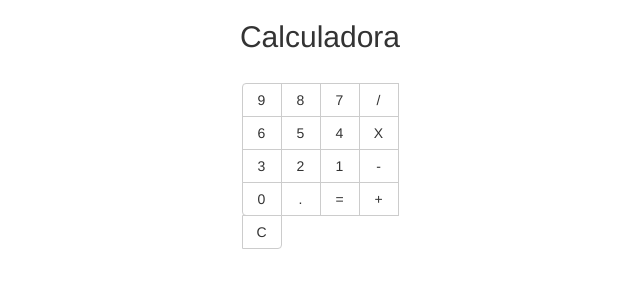
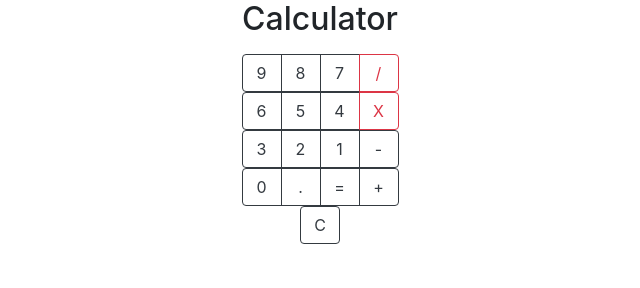
Before and after one commit to vicforpublic/databases-web, a plain HTML site: page calculator.html in a window 1280 px wide. Shown: the whole page, without its empty margins (320-960 px from the left). Drawn offline with nearby package versions, Linux system fonts and the light colour scheme.

Commit message:
some changes

```diff
--- a/calculator.html
+++ b/calculator.html
@@ -1,53 +1,61 @@
 <!DOCTYPE html>
 <html>
+
 <head>
-<title>CALCULADORA</title>
+	<title>calculator</title>
 
 	<meta charset="utf-8">
 	<meta name="viewport" content="width=device-width, initial-scale=1, shrink-to-fit=no">
 
-    <!-- Bootstrap CSS
-    <link rel="stylesheet" href="https://stackpath.bootstrapcdn.com/bootstrap/4.1.3/css/bootstrap.min.css" integrity="sha384-MCw98/SFnGE8fJT3GXwEOngsV7Zt27NXFoaoApmYm81iuXoPkFOJwJ8ERdknLPMO" crossorigin="anonymous">
-    -->
+	<!-- Bootstrap CSS -->
+	<link rel="stylesheet" href="https://stackpath.bootstrapcdn.com/bootstrap/4.1.3/css/bootstrap.min.css" integrity="sha384-MCw98/SFnGE8fJT3GXwEOngsV7Zt27NXFoaoApmYm81iuXoPkFOJwJ8ERdknLPMO"
+	 crossorigin="anonymous">
+
 	<link rel="stylesheet" href="css/css2.css">
-
-
 </head>
 <center>
+
 	<body>
-<h2>Calculadora</h2>
+		<h2>Calculator</h2>
 
-<p id="demo"></p>
+		<p id="demo"> </p>
 		<div class="btn-group btn-matrix">
-<button type="button" class="btn btn-default" onclick="clicarNumero(9)">9</button>
-<button type="button" class="btn btn-default" onclick="clicarNumero(8)">8</button>
-<button type="button" class="btn btn-default" onclick="clicarNumero(7)">7</button>
-<button type="button" class="btn btn-default" onclick="operador('/')">/</button>
+			<button type="button" class="btn btn-outline-dark" onclick="clicarNumero(9)">9</button>
+			<button type="button" class="btn btn-outline-dark" onclick="clicarNumero(8)">8</button>
+			<button type="button" class="btn btn-outline-dark" onclick="clicarNumero(7)">7</button>
+			<button type="button" class="btn btn-outline-danger" onclick="operador('/')">/</button>
+		</div>
 		<br>
-<button type="button" class="btn btn-default" onclick="clicarNumero(6)">6</button>
-<button type="button" class="btn btn-default" onclick="clicarNumero(5)">5</button>
-<button type="button" class="btn btn-default" onclick="clicarNumero(4)">4</button>
-<button type="button" class="btn btn-default" onclick="clicarNumero('x')">X</button>
+		<div class="btn-group btn-matrix">
+			<button type="button" class="btn btn-outline-dark" onclick="clicarNumero(6)">6</button>
+			<button type="button" class="btn btn-outline-dark" onclick="clicarNumero(5)">5</button>
+			<button type="button" class="btn btn-outline-dark" onclick="clicarNumero(4)">4</button>
+			<button type="button" class="btn btn-outline-danger" onclick="clicarNumero('x')">X</button>
+		</div>
 		<br>
-<button type="button" class="btn btn-default" onclick="clicarNumero(3)">3</button>
-<button type="button" class="btn btn-default" onclick="clicarNumero(2)">2</button>
-<button type="button" class="btn btn-default" onclick="clicarNumero(1)">1</button>
-<button type="button" class="btn btn-default" onclick="operador('-')">-</button>
+		<div class="btn-group btn-matrix">
+			<button type="button" class="btn btn-outline-dark" onclick="clicarNumero(3)">3</button>
+			<button type="button" class="btn btn-outline-dark" onclick="clicarNumero(2)">2</button>
+			<button type="button" class="btn btn-outline-dark" onclick="clicarNumero(1)">1</button>
+			<button type="button" class="btn btn-outline-dark" onclick="operador('-')">-</button>
+		</div>
 		<br>
-<button type="button" class="btn btn-default" onclick="clicarNumero(0)">0</button>
-<button type="button" class="btn btn-default" onclick="operador('.')">.</button>
-<button type="button" class="btn btn-default" onclick="calcula()">=</button>
-<button type="button" class="btn btn-default" onclick="operador('+')">+</button>
+		<div class="btn-group btn-matrix">
+			<button type="button" class="btn btn-outline-dark" onclick="clicarNumero(0)">0</button>
+			<button type="button" class="btn btn-outline-dark" onclick="operador('.')">.</button>
+			<button type="button" class="btn btn-outline-dark" onclick="calcula()">=</button>
+			<button type="button" class="btn btn-outline-dark" onclick="operador('+')">+</button>
+		</div>
 		<br>
-<button type="button" class="btn btn-default" onclick="apagar()">C</button>
+		<button type="button" class="btn btn-outline-dark" onclick="apagar()">C</button>
 		</div>
 
 		<script>
-var  op1, op2, op;
+			var op1, op2, op;
 			var estado = 0, result;
 
-function clicarNumero(numero){
-	switch(estado){
+			function clicarNumero(numero) {
+				switch (estado) {
 					case 0:
 						document.getElementById('demo').innerHTML += numero;
 						break;
@@ -58,24 +66,28 @@ function clicarNumero(numero){
 				}
 			}
 
-function operador(operador){
+			function operador(operador) {
 				estado = 1;
 				op = operador;
 				op1 = document.getElementById('demo').innerHTML;
 
 			}
 
-function apagar(){
+			function apagar() {
 				document.getElementById('demo').innerHTML = '';
 			}
 
-function calcula (){
+			function calcula() {
 				op2 = document.getElementById('demo').innerHTML;
 
-	switch (op){
+				switch (op) {
 					case '+':
 						document.getElementById('demo').innerHTML = parseFloat(op1) + parseFloat(op2)
 						break
+					case '-':
+						document.getElementById('demo').innerHTML = parseFloat(op1) - parseFloat(op2)
+						break
+
 				}
 			}
 
@@ -83,4 +95,5 @@ function calcula (){
 
 	</body>
 </center>
+
 </html>
--- a/css/css2.css
+++ b/css/css2.css
@@ -1,30 +1,3 @@
-@import url('https://maxcdn.bootstrapcdn.com/bootstrap/3.3.6/css/bootstrap.min.css');
-
-/* The heart of the matter */
-.btn-matrix > .btn:nth-child(5n+6) {
-  clear: left;
-  margin-left: 0;
-}
-.btn-matrix > .btn:nth-child(n+6) {
-  margin-top: -1px;
-}
-.btn-matrix > .btn:first-child {
-  border-bottom-left-radius: 0;
-}
-.btn-matrix > .btn:nth-child(5) {
-  border-top-right-radius: 4px !important;
-}
-.btn-matrix > .btn:nth-last-child(6) {
-  border-bottom-left-radius: 4px !important;
-}
-.btn-matrix > .btn:last-child {
-  border-top-right-radius: 0;
-}
-
-/* Decorations */
-.btn-matrix {
-  margin: 20px;
-}
 .btn{
 	min-width: 40px;
 }
```
Also changed, not shown: first-example.html (+21 -20 lines). Lines whose indentation alone changed are shown as unchanged.
